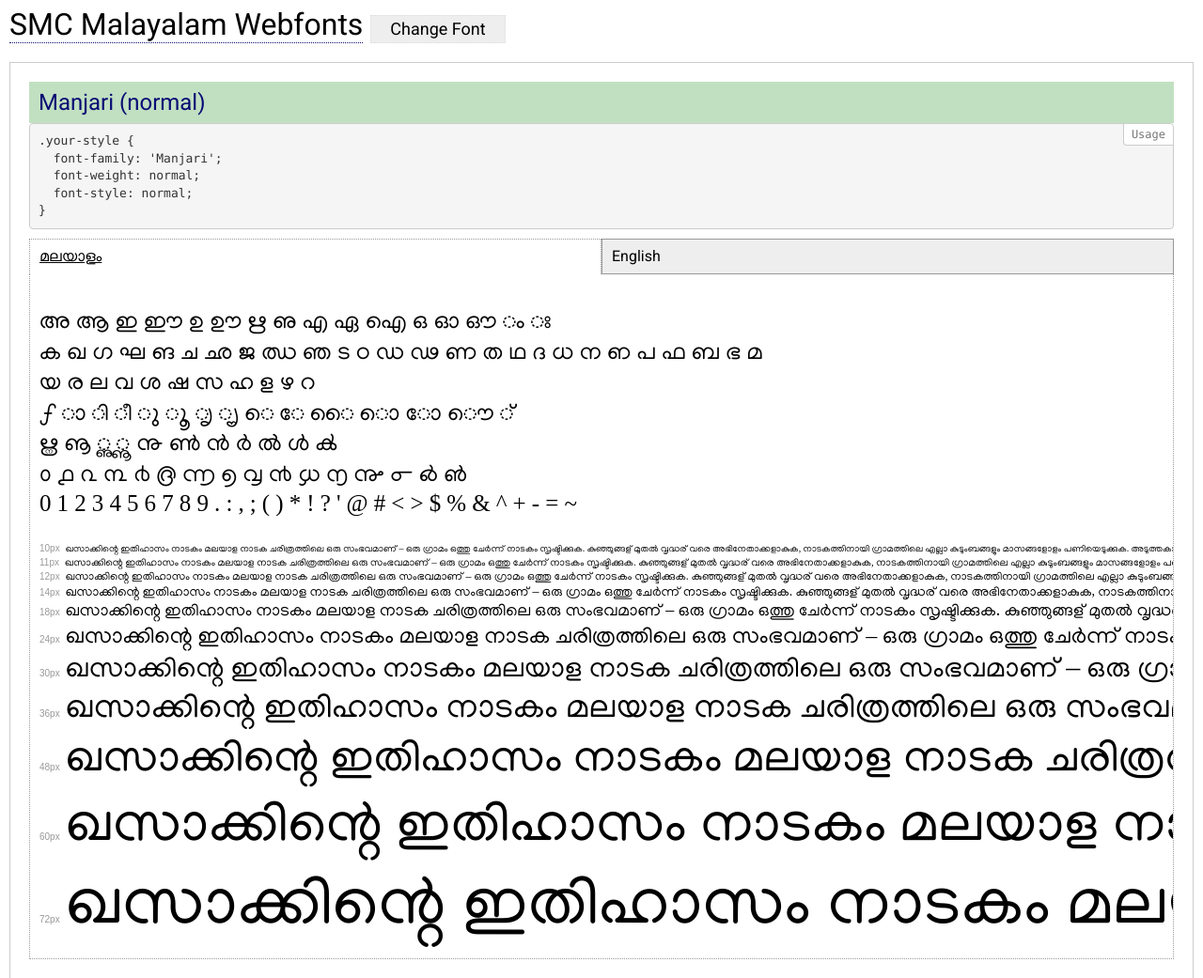
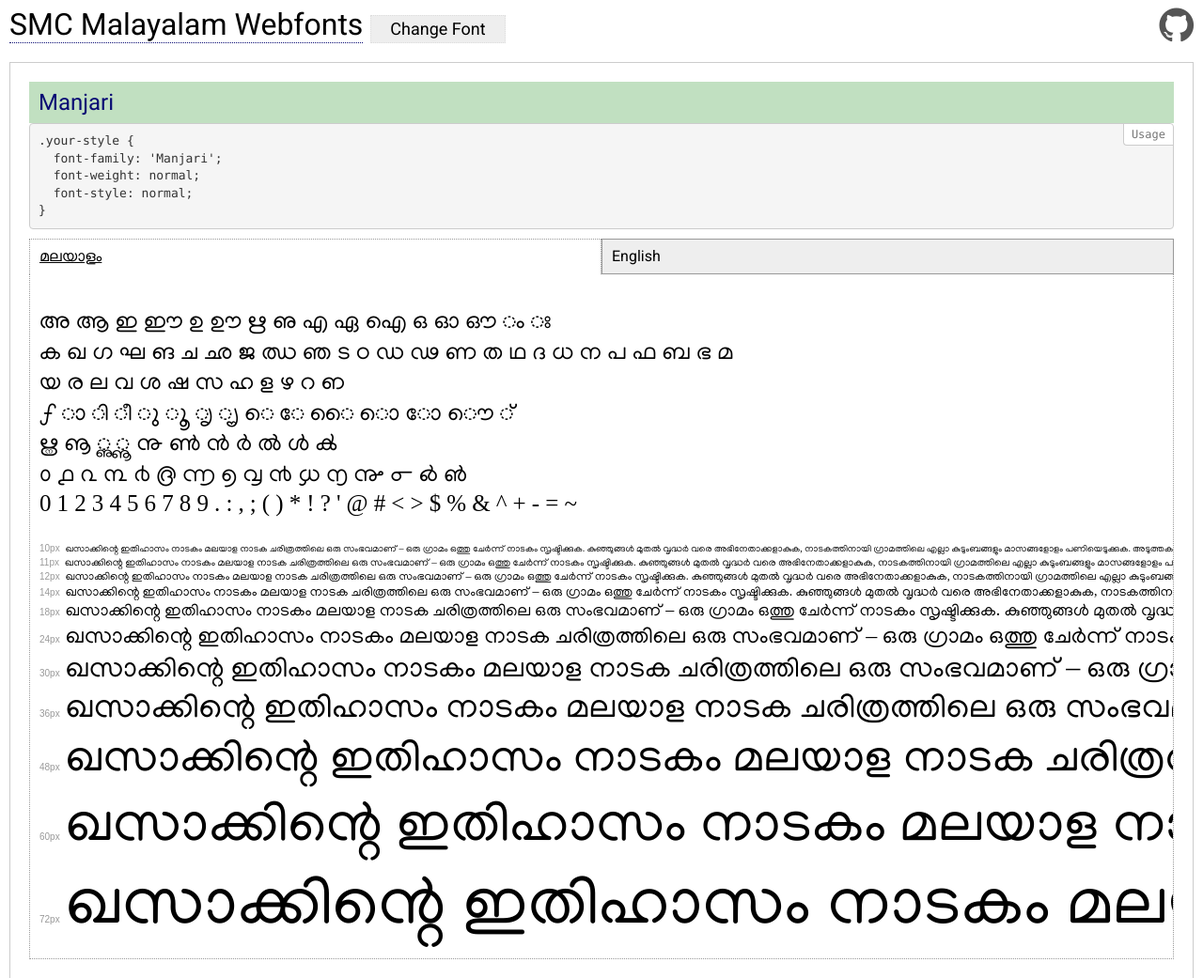
Before and after one commit to kollavarsham/smc-webfonts, a plain HTML site: page index.html in a window 1280 px wide. Shown: the top 1041 px of the page at 94% size. Drawn offline with Linux system fonts and the light colour scheme.

Commit message:
adds a fork me link

```diff
--- a/index.html
+++ b/index.html
@@ -7,6 +7,8 @@
   <meta name="robots" content="noindex, noarchive">
   <title>SMC Malayalam Webfonts</title>
   <link href="https://fonts.googleapis.com/css?family=Roboto" rel="stylesheet">
+  <link href="https://maxcdn.bootstrapcdn.com/font-awesome/4.7.0/css/font-awesome.min.css" rel="stylesheet"
+        integrity="sha384-wvfXpqpZZVQGK6TAh5PVlGOfQNHSoD2xbE+QkPxCAFlNEevoEH3Sl0sibVcOQVnN" crossorigin="anonymous">
   <link href="webfonts.css" rel="stylesheet">
   <link href="styles/reset.css" rel="stylesheet">
   <link href="styles/style.css" rel="stylesheet">
@@ -15,6 +17,11 @@
   <h1>
     <span>SMC Malayalam Webfonts</span>
     <div id="open-switcher">Change Font</div>
+    <div class="github">
+      <a title="Fork me on GitHub" href="https://github.com/kollavarsham/smc-webfonts">
+        <i class="fa fa-github fa-lg" aria-hidden="true"></i>
+      </a>
+    </div>
     <div id="switcher">
       <div title="Close" id="close-switcher">X</div>
     </div>
@@ -32,8 +39,8 @@
           <div class="tab ml">
             <p class="letters">
               <br/> അ ആ ഇ ഈ ഉ ഊ ഋ ഌ എ ഏ ഐ ഒ ഓ ഔ ം ഃ
-              <br/> ക ഖ ഗ ഘ ങ ച ഛ ജ ഝ ഞ ട ഠ ഡ ഢ ണ ത ഥ ദ ധ ന ഩ പ ഫ ബ ഭ മ
-              <br/> യ ര ല വ ശ ഷ സ ഹ ള ഴ റ
+              <br/> ക ഖ ഗ ഘ ങ ച ഛ ജ ഝ ഞ ട ഠ ഡ ഢ ണ ത ഥ ദ ധ ന പ ഫ ബ ഭ മ
+              <br/> യ ര ല വ ശ ഷ സ ഹ ള ഴ റ ഩ
               <br/> ഽ ാ ി ീ ു ൂ ൃ ൄ െ േ ൈ ൊ ോ ൌ ്
               <br/> ൠ ൡ ൢ ൣ ൹ ൺ ൻ ർ ൽ ൾ ൿ
               <br/> ൦ ൧ ൨ ൩ ൪ ൫ ൬ ൭ ൮ ൯ ൰ ൱ ൲ ൳ ൴ ൵
--- a/scripts/script.js
+++ b/scripts/script.js
@@ -71,7 +71,7 @@
     });
 
   var englishText = 'The quick brown fox jumps over the lazy dog.';
-  var malayalamText = 'ഖസാക്കിന്റെ ഇതിഹാസം നാടകം മലയാള ­നാടക ­ചരിത്രത്തിലെ ഒരു സംഭവ­മാണ് – ഒരു ഗ്രാമം ഒത്തു ചേര്‍ന്ന് നാടകം സൃഷ്ടിക്കുക. കുഞ്ഞുങ്ങള് ‍­മുതല്‍ വൃദ്ധര് ‍വരെ അഭിനേതാ­ക്കളാകുക, നാടക­ത്തിനായി ഗ്രാമ­ത്തിലെ എല്ലാ കുടുംബ­ങ്ങളും മാസ­ങ്ങളോളം പണി­യെടുക്കുക. അടുത്ത­കാലത്തൊന്നും ഇത്തര­ത്തിലൊരു സംഘാടന­മുണ്ടായിട്ടില്ല. അവ­തരണ­ത്തിലും നാടകം ശ്രദ്ധയാ­കര്‍ഷിച്ചു. ഇന്ത്യയുടെ വിവിധ­ഭാഗങ്ങളില്‍നിന്ന് നാടകാ­സ്വാദകര്‍ ഖസാക്ക് കാണാന്‍ തൃക്കരിപ്പൂരി­ലെത്തി.';
+  var malayalamText = 'ഖസാക്കിന്റെ ഇതിഹാസം നാടകം മലയാള ­നാടക ­ചരിത്രത്തിലെ ഒരു സംഭവ­മാണ് – ഒരു ഗ്രാമം ഒത്തു ചേര്‍ന്ന് നാടകം സൃഷ്ടിക്കുക. കുഞ്ഞുങ്ങള്‍­ മുതല്‍ വൃദ്ധര്‍ വരെ അഭിനേതാ­ക്കളാകുക, നാടക­ത്തിനായി ഗ്രാമ­ത്തിലെ എല്ലാ കുടുംബ­ങ്ങളും മാസ­ങ്ങളോളം പണി­യെടുക്കുക. അടുത്ത­കാലത്തൊന്നും ഇത്തര­ത്തിലൊരു സംഘാടന­മുണ്ടായിട്ടില്ല. അവ­തരണ­ത്തിലും നാടകം ശ്രദ്ധയാ­കര്‍ഷിച്ചു. ഇന്ത്യയുടെ വിവിധ­ഭാഗങ്ങളില്‍നിന്ന് നാടകാ­സ്വാദകര്‍ ഖസാക്ക് കാണാന്‍ തൃക്കരിപ്പൂരി­ലെത്തി.';
 
   document.querySelectorAll('.ml-text').forEach(function (e) { e.innerText = malayalamText; });
   document.querySelectorAll('.en-text').forEach(function (e) { e.innerText = englishText; });
@@ -86,10 +86,11 @@
     var fontElement = document.createElement('div');
     fontElement.id = f.properName + '-button';
     fontElement.className = 'switcher-font';
-    fontElement.innerText = f.name;
+    var normalizedName = f.name.replace(/\s\(normal\)/, '');
+    fontElement.innerText = normalizedName;
     fontElement.onclick = function () {
       var nameElement = document.querySelector('#font-name');
-      nameElement.innerText = f.name;
+      nameElement.innerText = normalizedName;
 
       var fontContainerElement = document.querySelector('.font-container');
       fontContainerElement.style.cssText = 'font-family: \'' + f.font.fontFamily + '\'; font-weight: ' + f.font.fontWeight + '; font-style: normal;';
--- a/styles/style.css
+++ b/styles/style.css
@@ -26,6 +26,15 @@
 #open-switcher:hover, #close-switcher:hover, .switcher-font:hover, .tab-head:hover, .tab-head.active:hover {
   border           : 1px dotted #f00;
   background-color : #ddd;
+}
+
+.github {
+  display : inline-block;
+  float   : right;
+}
+
+.github a {
+  color : #555;
 }
 
 .page {
```
